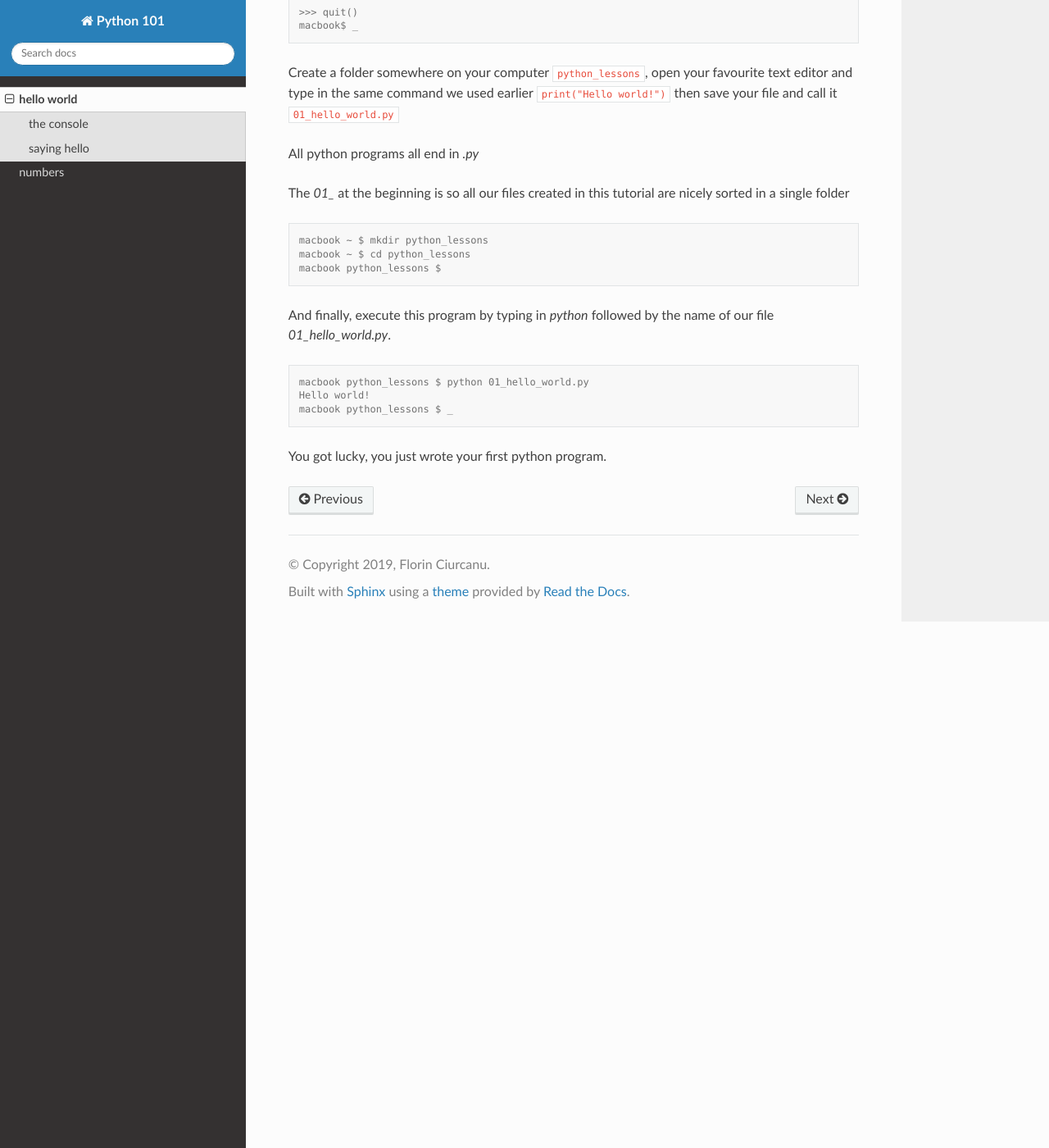
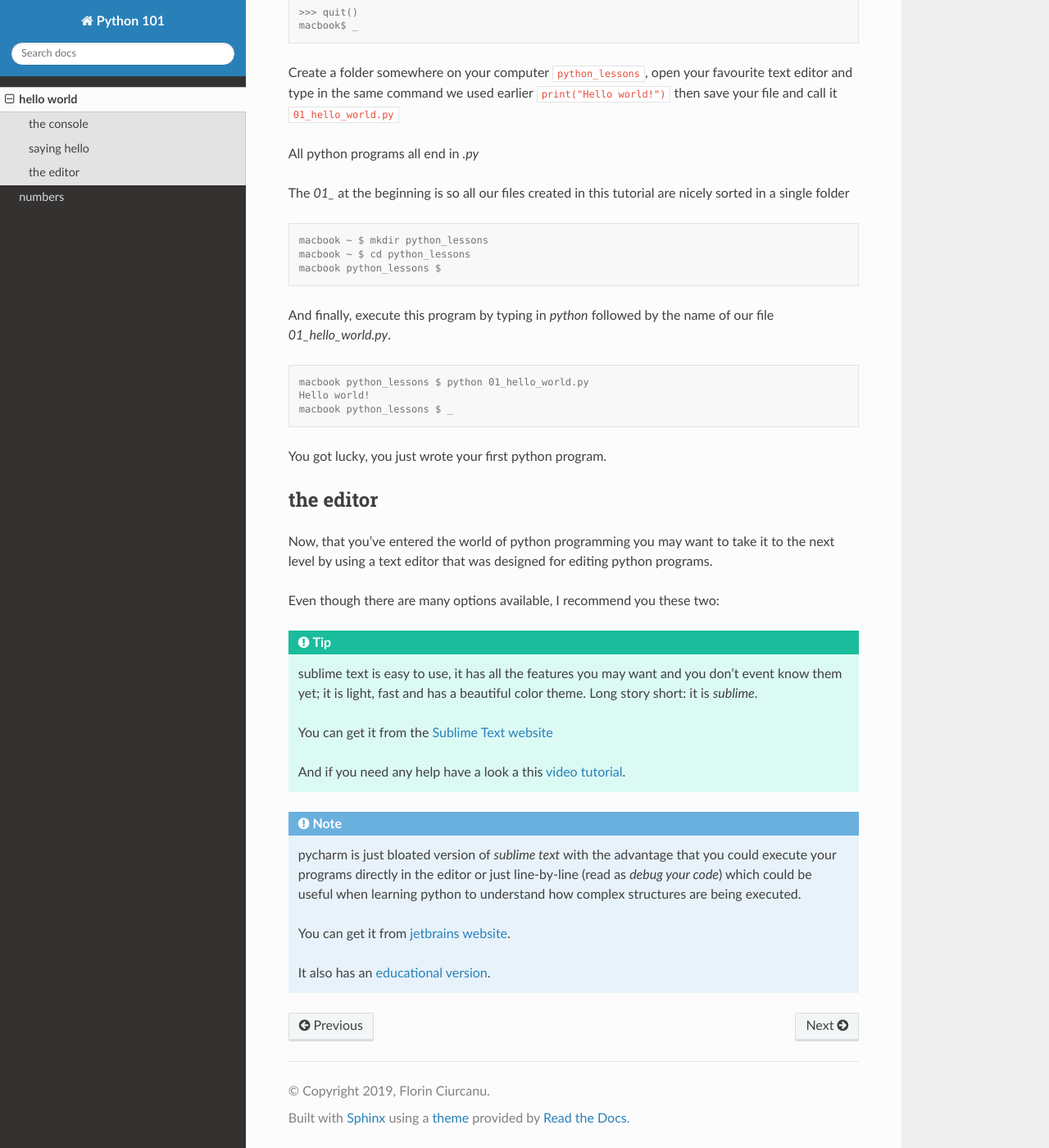
Before and after one commit to kopsha/python-1o1, a Sphinx documentation site: the page built from docs/source/hello_world.rst, in a window 1280 px wide and 1400 px high, scrolled down 1954 px. Shown: the whole window at 82% size. Built offline with Sphinx 7.4.7 and the Read the Docs theme 2.0.0, drawn with Linux system fonts in a browser that asks for light colours.

Commit message:
added text editors recommendation

```diff
--- a/docs/source/hello_world.rst
+++ b/docs/source/hello_world.rst
@@ -1,5 +1,5 @@
 hello world
-===========
+###########
 
 A way to show the world that we are civil.
 
@@ -11,7 +11,7 @@ It has become a programmer tradition that when you learn a new programming langu
 
 
 the console
-^^^^^^^^^^^
+***********
 
 First we need to verify if python is installed on our computer by opening the terminal application (for Windows users, type Win+R and then `cmd`).
 
@@ -58,7 +58,7 @@ Observe that python tries to *understand* what we type, be it numbers, arithmeti
 
 
 saying hello
-^^^^^^^^^^^^
+************
 
 Open the python console and type ``print("Hello world!")`` then enter:
 
@@ -109,3 +109,27 @@ And finally, execute this program by typing in *python* followed by the name of
 
 
 You got lucky, you just wrote your first python program.
+
+
+the editor
+**********
+
+Now, that you've entered the world of python programming you may want to take it to the next level by using a text editor that was designed for editing python programs.
+
+Even though there are many options available, I recommend you these two:
+
+.. tip:: sublime text
+    is easy to use, it has all the features you may want and you don't event know them yet; it is light, fast and has a beautiful color theme.
+    Long story short: it is *sublime*.
+
+    You can get it from the `Sublime Text website <https://www.sublimetext.com/3>`_
+
+    And if you need any help have a look a this `video tutorial <https://www.youtube.com/watch?v=SVkR1ZkNusI>`_.
+
+
+.. note:: pycharm
+    is just bloated version of *sublime text* with the advantage that you could execute your programs directly in the editor or just line-by-line (read as *debug your code*) which could be useful when learning python to understand how complex structures are being executed.
+
+    You can get it from `jetbrains website <https://www.jetbrains.com/pycharm/>`_.
+
+    It also has an `educational version <https://www.jetbrains.com/education/#lang=python&role=learner>`_.
```
